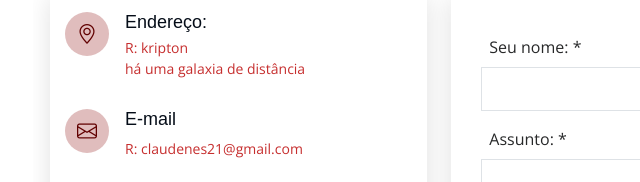
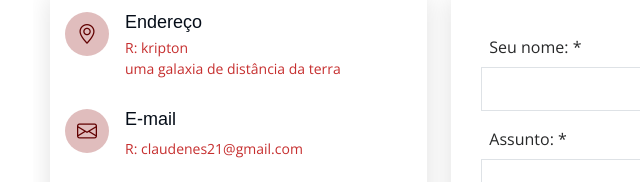
Before and after one commit to Ricardojr25/curriculo_online, a plain HTML site: page index.html in a window 1280 px wide. Shown: the part 5159-5341 px from the top of the page, 267-907 px from the left. Drawn offline with nearby package versions, Linux system fonts and the light colour scheme.

Commit message:
Add files via upload

```diff
--- a/index.html
+++ b/index.html
@@ -324,7 +324,7 @@
       <div class="container">
 
         <div class="section-title">
-          <h2>Portfolio | Certificados ou Cursos</h2>
+          <h2>Portifolio | Certificados ou Cursos</h2>
           <p>Minhas experiências profissionais</p>
         </div>
 
@@ -528,8 +528,8 @@
 
               <div class="address">
                 <i class="bi bi-geo-alt"></i>
-                <h4>Endereço:</h4>
-                <p>R: kripton <br> há uma galaxia de distância </p>
+                <h4>Endereço</h4>
+                <p>R: kripton <br> uma galaxia de distância da terra </p>
               </div> <!-- fim endereço -->
 
               <div class="email">
```
